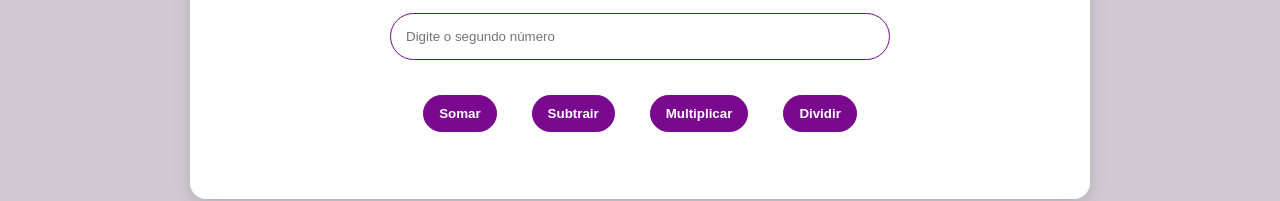
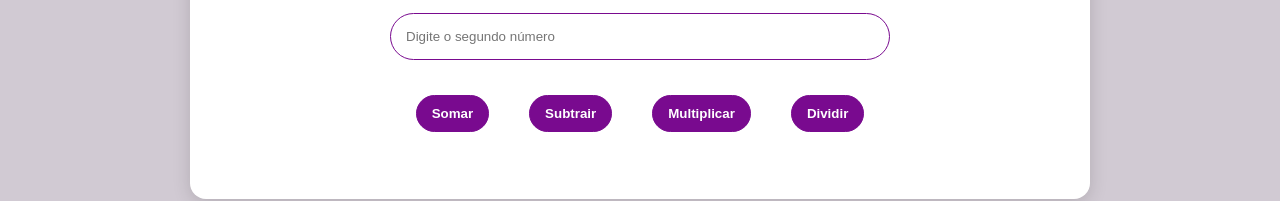
Before and after one commit to karenaraujodev/calculadora, a plain HTML site: page index.html in a window 1280 px wide. Shown: the part 274-475 px from the top of the page. Drawn offline with Linux system fonts and the light colour scheme.

Commit message:
estilizando botões

```diff
--- a/style.css
+++ b/style.css
@@ -69,8 +69,9 @@ button:focus {
   display: flex;
   flex-direction: row;
   align-items: center;
-  gap: 5px;
-  flex-wrap: wrap; /* opcional, melhora em telas pequenas */
+  gap: 10px;
+  flex-wrap: wrap;
+  justify-content: center;
 }
 
 button{
```
